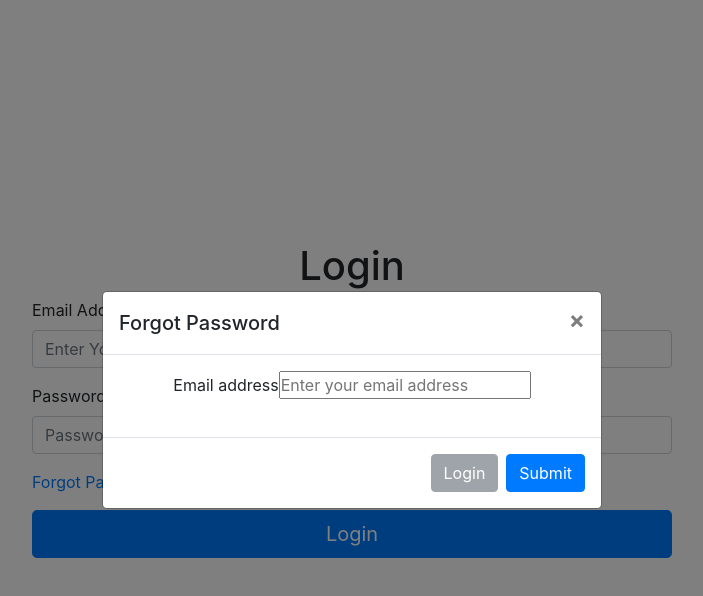
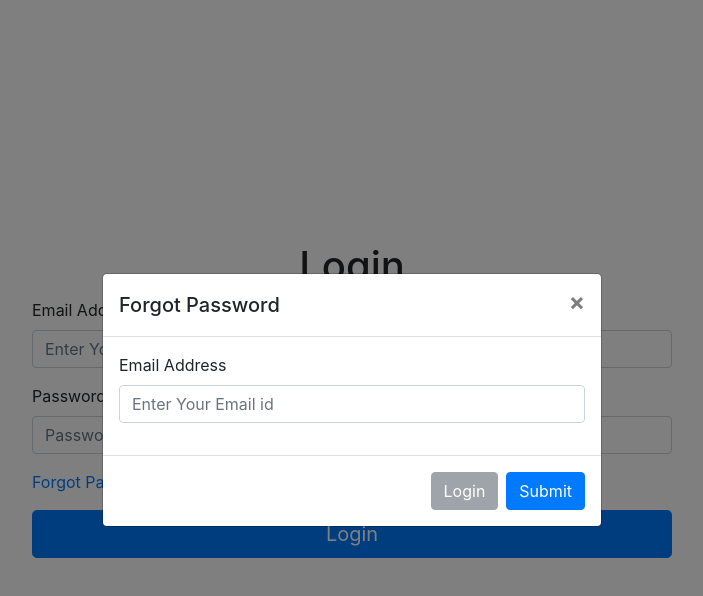
Before and after one commit to Sumit123bahgel/IMA-Frontend, a React (Create React App) app: page / in a window 1280 px wide. Both pictures are taken after a click on the element "Forgot Password?". Shown: the top 596 px of the page, without its empty margins (288-991 px from the left). Built offline with nearby package versions, Linux system fonts and the light colour scheme.

Commit message:
build file

```diff
--- a/src/Pages/Signup/forgotpwd.js
+++ b/src/Pages/Signup/forgotpwd.js
@@ -32,13 +32,15 @@ const Forgotpwd = () => {
             </button>
           </div>
           <div className="modal-body">
+            <form>
 
-            <div className="form-group text-center">
+              <div className="form-group">
 
-              <Label for='email'  classNameName="col-form-label col-form-label-lg text-center text-capitalize mb-2 h2" content= "Email address"/>
+                <Label for = "email" content = "Email Address" />
 
-              <Input type="email" name='email' value={email} onChange={handleChange} classNameName="form-control p-3"  placeholder="Enter your email address"/>
-            </div>
+                <Input type="email" name="email" className="form-control"  areaDesBy="emailHelp" value={email} onChange={handleChange} placeholder='Enter Your Email id'/>
+              </div>
+            </form>
 
             <p classNameName="text-capitalize text-success">
               {succesmsg}
```
